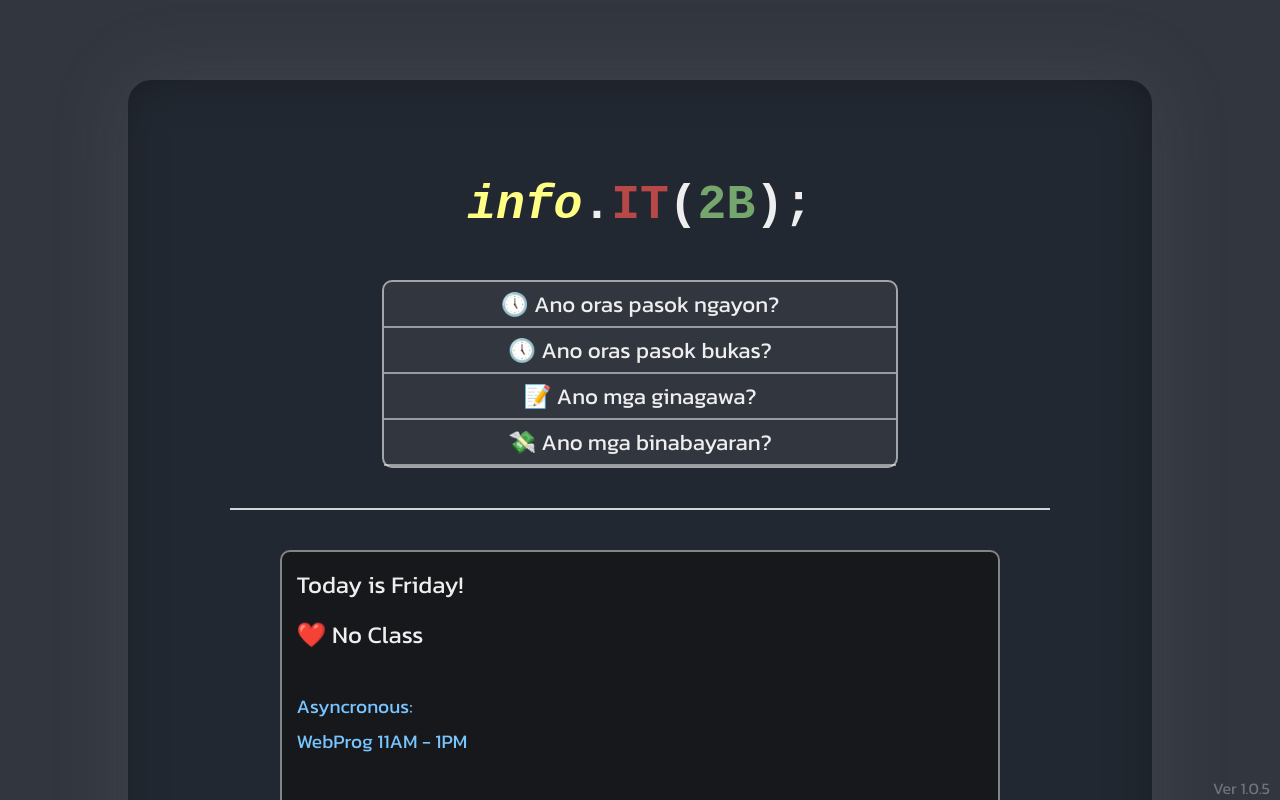
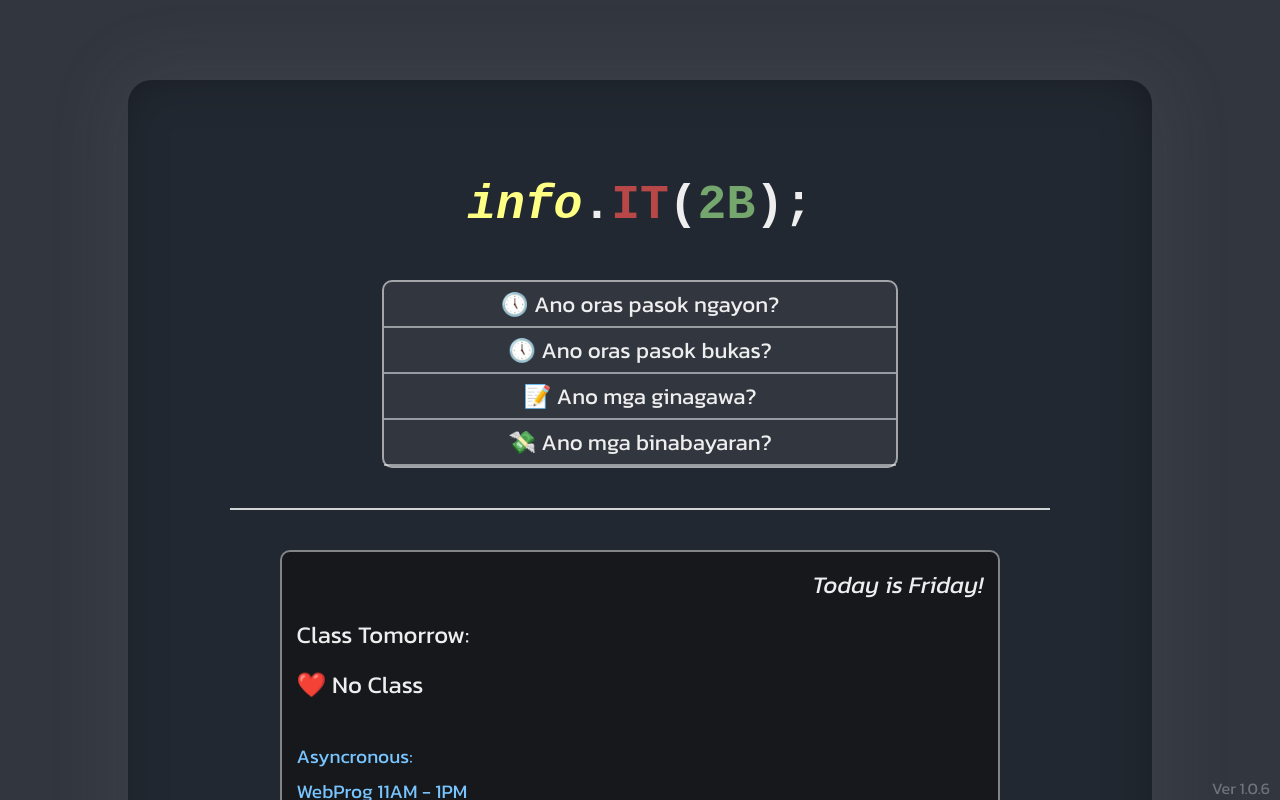
Before and after one commit to IkedaLab-Daniel/AskDaniel, a React (Vite) app: page / in a window 1280 px wide. Both pictures are taken after a click on the element "🕔 Ano oras pasok bukas?". Shown: the top 800 px of the page. Built offline with nearby package versions, Linux system fonts and the light colour scheme.

Commit message:
Added text 'Class Tomorrow' to avoid confusion

```diff
--- a/package.json
+++ b/package.json
@@ -1,7 +1,7 @@
 {
   "name": "askdaniel",
   "private": true,
-  "version": "1.0.5",
+  "version": "1.0.6",
   "type": "module",
   "scripts": {
     "dev": "vite",
--- a/src/App.css
+++ b/src/App.css
@@ -119,6 +119,11 @@ body{
 
 .phone-num{
   text-decoration: underline;
+}
+
+.right{
+  text-align: right;
+  font-style: italic;
 }
 
 
--- a/src/App.jsx
+++ b/src/App.jsx
@@ -6,7 +6,7 @@ function App() {
     return(
       <>
         <Page1 />
-        <span className='version'>Ver 1.0.5</span>
+        <span className='version'>Ver 1.0.6</span>
         <Footer />
 
       </>
--- a/src/Components/Page1.jsx
+++ b/src/Components/Page1.jsx
@@ -7,7 +7,9 @@ function Page1(){
     const dayName = daysOfWeek[dayIndex];
 
     const textToCopy = "09051315374";
-
+    const [displayToggle, setDisplayToggle]= useState({
+        display: "none",
+    });
     const copyToClipboard = () => {
         navigator.clipboard.writeText(textToCopy).then(() => {
           alert("Text copied to clipboard!");
@@ -60,21 +62,36 @@ function Page1(){
 
     function showAnswer1(){
         setHandleAnswer(prevState => (classToday));
-        console.log( classes[dayIndex]);
+        setDisplayToggle(prevState => ({
+            ...prevState,
+            display: "none",
+        }))
     }
 
     function showAnswer2(){
         setHandleAnswer(prevState => (Tasks));
+        setDisplayToggle(prevState => ({
+            ...prevState,
+            display: "none",
+        }))
     }
 
     function showAnswer3(){
         setHandleAnswer(prevState => (toPay));
+        setDisplayToggle(prevState => ({
+            ...prevState,
+            display: "none",
+        }))
     }
 
 
     function showAnswer4(){
         setHandleAnswer(prevState => (classes[(dayIndex + 1)]));
-        console.log(dayIndex + 1)
+        setDisplayToggle(prevState => ({
+            ...prevState,
+            display: "block",
+        }))
+
     }
 
 
@@ -102,7 +119,8 @@ function Page1(){
             </div>
 
             <div id="answer-box">
-                <p>Today is {dayName}!</p>
+                <p className='right'>Today is {dayName}!</p>
+                <p style={displayToggle}>Class Tomorrow:</p>
                 {handleAnswer}
             </div>
 
```
